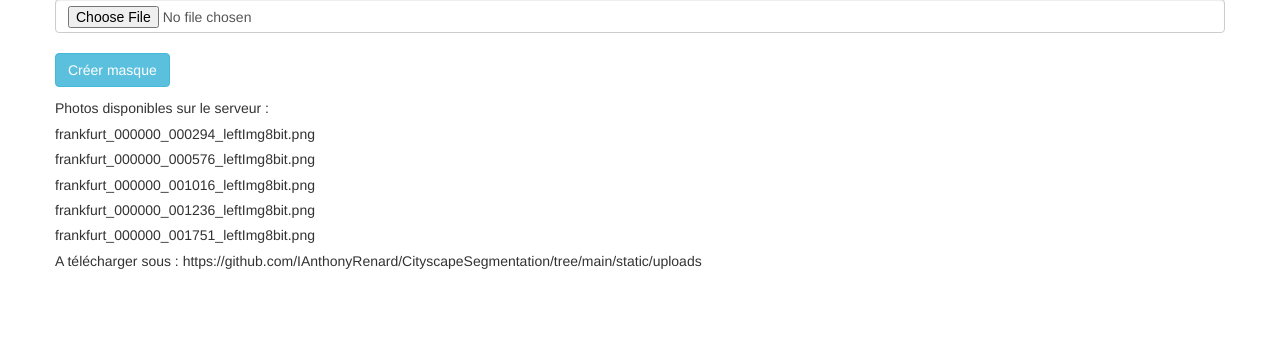
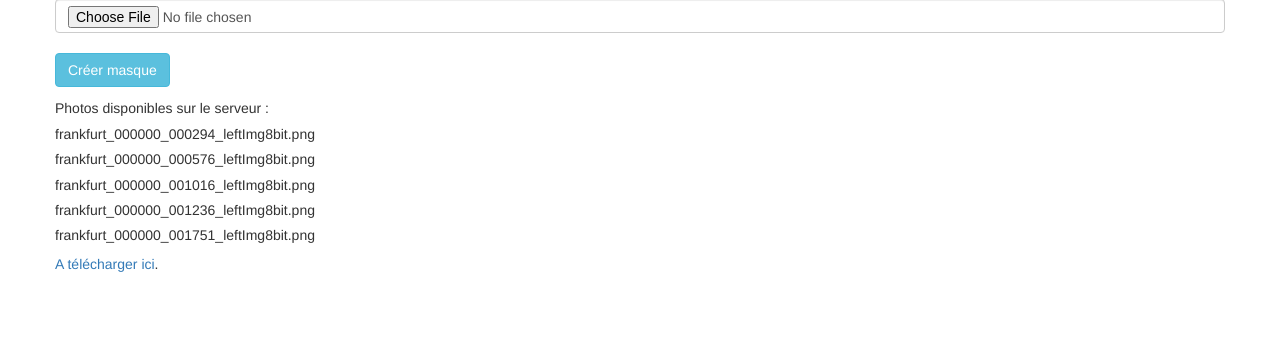
Before and after one commit to IAnthonyRenard/CityscapeSegmentation, a Flask app: page / in a window 1280 px wide. Shown: the part 184-533 px from the top of the page. Run offline with Flask 3, Linux system fonts and the light colour scheme; some libraries are stand-ins or nearby versions.

Commit message:
Mise à jour du lien vers les photos

```diff
--- a/templates/index.html
+++ b/templates/index.html
@@ -50,7 +50,7 @@
      <h5>frankfurt_000000_001016_leftImg8bit.png</h5>
      <h5>frankfurt_000000_001236_leftImg8bit.png</h5>
      <h5>frankfurt_000000_001751_leftImg8bit.png</h5>
-     <h5>A télécharger sous : https://github.com/IAnthonyRenard/CityscapeSegmentation/tree/main/static/uploads</h5>
+     <a href="https://github.com/IAnthonyRenard/CityscapeSegmentation/tree/main/static/uploads">A télécharger ici</a>.
 </div>
 </div>
 </body>
```
